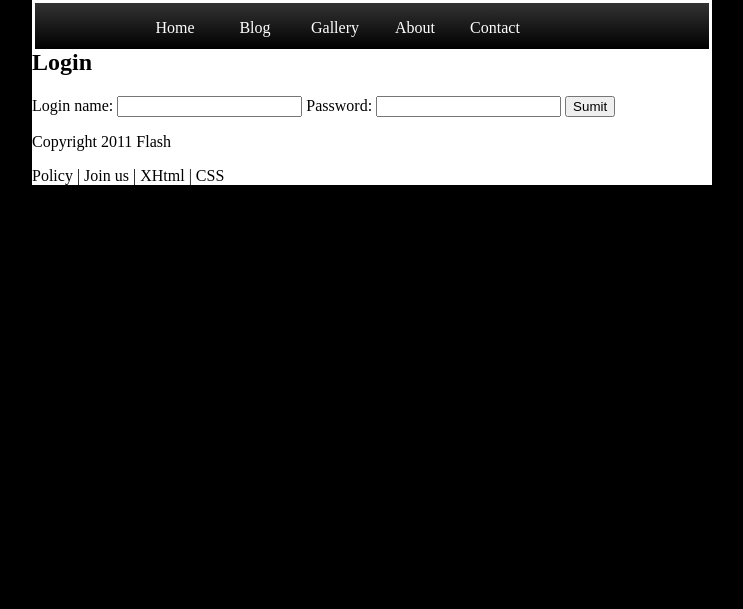
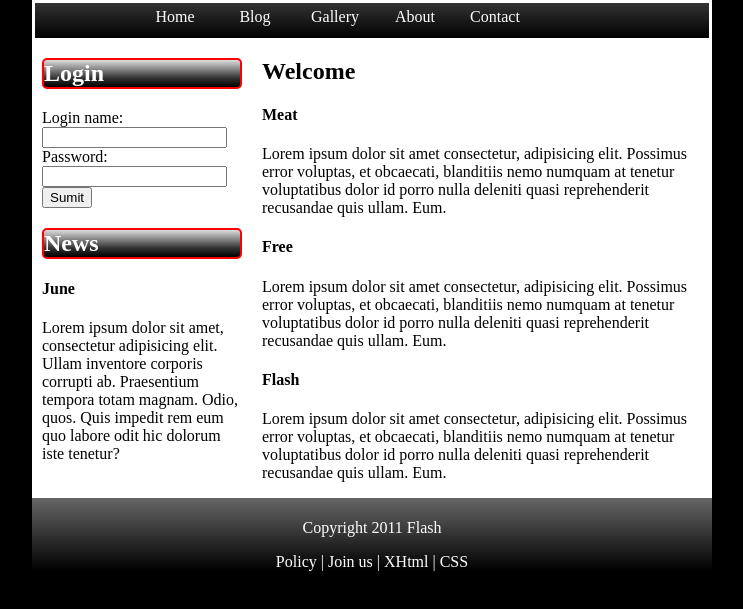
Before and after one commit to kfhwang/website2024, a plain HTML site: page Exercise1.html in a window 1280 px wide. Shown: the part 153-762 px from the top of the page, without its empty margins (268-1011 px from the left). Drawn offline with Linux system fonts and the light colour scheme.

Commit message:
20241004

```diff
--- a/Exercise1.html
+++ b/Exercise1.html
@@ -30,7 +30,7 @@
         <article id="content">
             <div id="left">
                 <div id="login">
-                    <h2>Login</h2>
+                    <h2 class="white">Login</h2>
                     <form action="">
                         <label for="account">Login name:</label>
                         <input type="text" id="account">
@@ -39,11 +39,19 @@
                         <input type="submit" value="Sumit">
                     </form>
                 </div>
-                <div id="news">
+                <h2 id="news" class="white"> News</h2>
+                   <h4>June</h4>
+                   <p>Lorem ipsum dolor sit amet, consectetur adipisicing elit. Ullam inventore corporis corrupti ab. Praesentium tempora totam magnam. Odio, quos. Quis impedit rem eum quo labore odit hic dolorum iste tenetur?</p>
 
-                </div>
             </div>
             <div id="right">
+                <h2>Welcome</h2>
+                <h4>Meat</h4>
+               <p>Lorem ipsum dolor sit amet consectetur, adipisicing elit. Possimus error voluptas, et obcaecati, blanditiis nemo numquam at tenetur voluptatibus dolor id porro nulla deleniti quasi reprehenderit recusandae quis ullam. Eum.</p>
+               <h4>Free</h4>
+               <p>Lorem ipsum dolor sit amet consectetur, adipisicing elit. Possimus error voluptas, et obcaecati, blanditiis nemo numquam at tenetur voluptatibus dolor id porro nulla deleniti quasi reprehenderit recusandae quis ullam. Eum.</p>
+               <h4>Flash</h4>
+               <p>Lorem ipsum dolor sit amet consectetur, adipisicing elit. Possimus error voluptas, et obcaecati, blanditiis nemo numquam at tenetur voluptatibus dolor id porro nulla deleniti quasi reprehenderit recusandae quis ullam. Eum.</p>
 
             </div>
         </article>
--- a/css/ex1.css
+++ b/css/ex1.css
@@ -20,11 +20,13 @@ header{
     background: linear-gradient(#333,#000);
     margin-left: 3px;
     float: left;
+    padding: 0px;
 }
 #menu ul{
     list-style: none;
    padding: 0px;
    margin-left: 100px;
+   margin-top: 0px;
 }
 #menu ul li{
     display: inline;
@@ -38,5 +40,41 @@ header{
     width: 80px;
     float: left;
     display: block;
+    text-align: center;padding-top:5px;
+}
+
+#menu a:hover{
+    color: #f00;
+    background: linear-gradient(#000,#666);
+}
+
+#content{
+    width: 680px;
+    background-color: #fff;
+}
+
+#left{
+    float: left;
+    width: 200px;
+    padding-left: 10px;
+}
+
+#left h2{
+    border: 2px solid red;
+    border-radius: 5px;
+    background: linear-gradient(#ddd,#888,#333,#000);
+}
+
+#right{
+    float:right;
+    width: 450px;
+}
+
+footer{
+    clear:both;
+    width:680px;
+    background: linear-gradient(#666,#000);
+    color:#fff;
     text-align: center;
+    padding-top:5px;
 }
```
